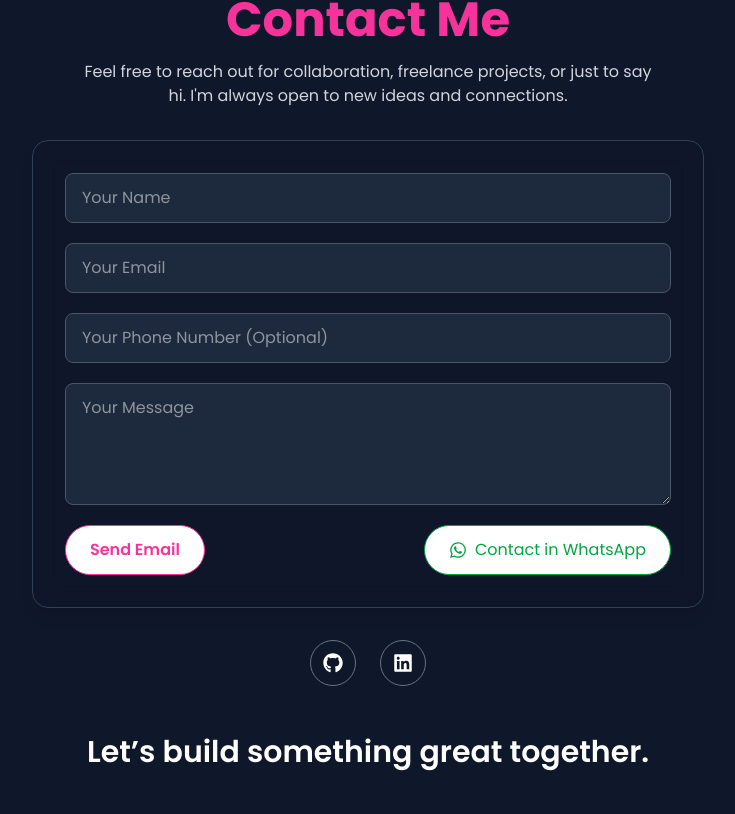
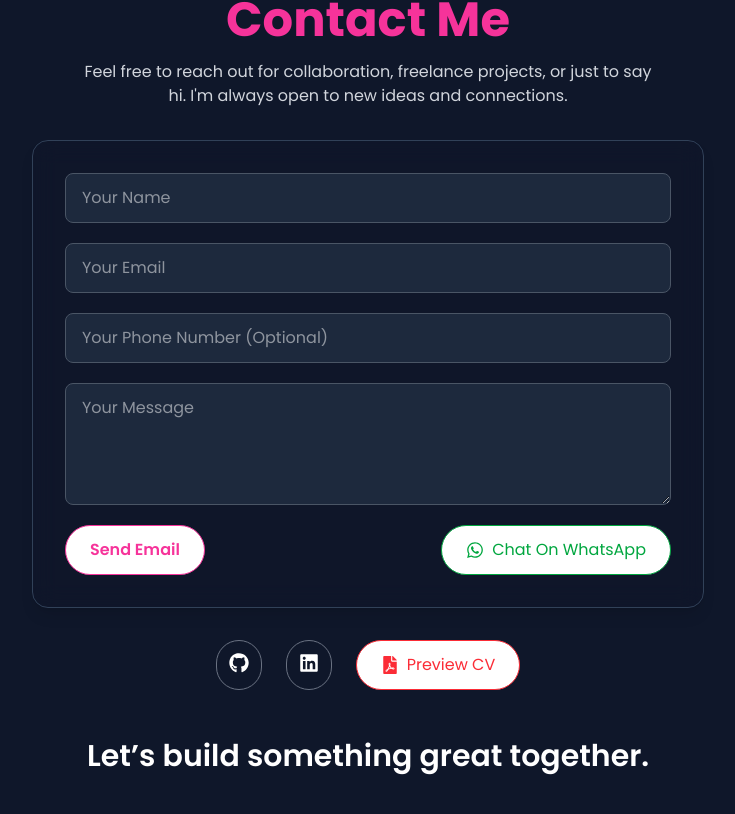
Before and after one commit to mahaamer/myPortfolio, a Next.js app: page / in a window 1280 px wide. Shown: the part 8181-8995 px from the top of the page, without its empty margins (272-1007 px from the left). Built offline with nearby package versions, Linux system fonts and the light colour scheme.

Commit message:
add pdf preview on contact section

```diff
--- a/src/components/sections/Contact.tsx
+++ b/src/components/sections/Contact.tsx
@@ -3,7 +3,7 @@
 import { useForm, ValidationError } from "@formspree/react"
 import { motion } from "framer-motion"
 import { useEffect, useState } from "react"
-import { FaGithub, FaLinkedin, FaWhatsapp } from "react-icons/fa"
+import { FaFilePdf, FaGithub, FaLinkedin, FaWhatsapp } from "react-icons/fa"
 
 export default function ContactSection() {
 	const [state, handleSubmit] = useForm("mvgronqe")
@@ -136,7 +136,7 @@ export default function ContactSection() {
 								className="flex items-center justify-center gap-2 px-6 py-3 rounded-full border border-green-600 text-green-600 bg-white hover:bg-green-600 hover:text-white transition w-full md:w-auto"
 							>
 								<FaWhatsapp className="text-lg" />
-								Contact in WhatsApp
+								Chat On WhatsApp
 							</button>
 						</div>
 					</form>
@@ -160,9 +160,18 @@ export default function ContactSection() {
 					href="https://www.linkedin.com/in/mahaamer"
 					target="_blank"
 					rel="noopener noreferrer"
-					className="p-3 rounded-full border border-gray-500 hover:bg-gray-700 transition text-xl text-white"
+					className="p-3 rounded-full border border-gray-500 hover:bg-blue-700 transition text-xl text-white"
 				>
 					<FaLinkedin />
+				</a>
+				<a
+					href="/Maha_Amer_Frontend_Fullstack_CV_2025.pdf"
+					target="_blank"
+					rel="noopener noreferrer"
+					className="flex items-center justify-center gap-2 px-6 py-3 rounded-full border border-red-500 text-red-500 bg-white hover:bg-red-600 hover:text-white transition w-full md:w-auto"
+				>
+					<FaFilePdf className="text-lg" />
+					Preview CV
 				</a>
 			</div>
 
```
